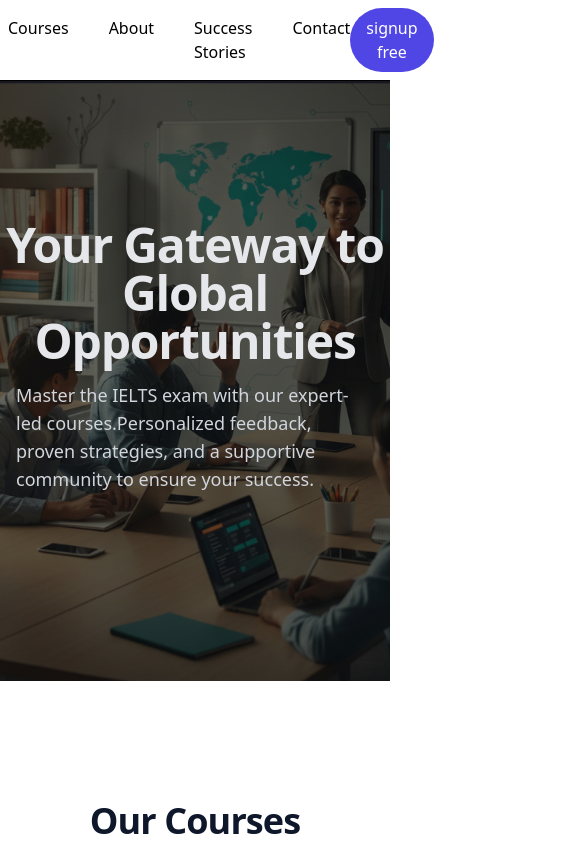
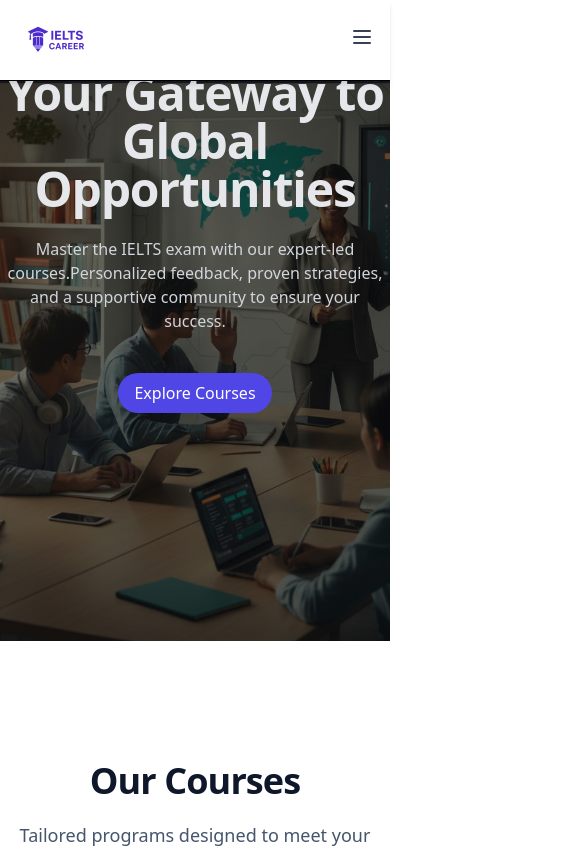
Before and after one commit to Nikhil112004/IELTS-Careers, a React app: page / in a window 390 px wide. Shown: the top 848 px of the page, 585 px wide, since content can reach past the window. Built offline with nearby package versions, Linux system fonts and the light colour scheme; the HTML template or start-up script is replaced by a standard one.

Commit message:
Made header and hero section responsive

```diff
--- a/src/components/Header.jsx
+++ b/src/components/Header.jsx
@@ -1,13 +1,14 @@
+import { useState } from "react";
 import Logo from "../assets/logo.png";
 import { Link } from "react-router-dom";
 
 const Title = () => {
     return (
-        <div id="home" className="ml-2 flex material-symbols-outlined text-primary text-xl ">
+        <div id="home" className=" ml-2 flex items-center material-symbols-outlined text-primary text-xl ">
         <span>
         <a href="/">
         <img
-        className="h-20 w-20 "
+        className="h-16 w-16 sm:h-20 sm:w-20"
         alt="logo"
         src={Logo}
         />
@@ -18,10 +19,11 @@
 };
 
 const Header = () => {
+    const [isOpen, setIsOpen] = useState(false);
     return (
-        <div className="border-b-1 flex items-center justify-between py-0 ">
+        <div className="sticky top-0 z-50 bg-white shadow-md border-b-1 flex items-center justify-between py-2 px-4 sm:px-10 ">
             <Title />
-            <div >
+            <div  className="hidden md:flex gap-6" >
                 <ul className="flex gap-10">
                     <li><Link to={"/courses"}>Courses</Link></li>
                     <li><Link to={"/About"}>About</Link></li>
@@ -29,7 +31,49 @@
                     <li><Link to={"/contact"}>Contact</Link></li>
                 </ul>
             </div>
-            <button className="bg-[#4f46e5] text-white py-2 px-4 mr-10 rounded-4xl">signup free</button>
+            <button className="hidden md:block bg-[#4f46e5] text-white py-2 px-4 mr-10 rounded-4xl">Signup Free</button>
+
+             <div className="md:hidden">
+        <button
+          onClick={() => setIsOpen(!isOpen)}
+          className="focus:outline-none"
+        >
+          <svg
+            className="w-6 h-6 text-gray-700"
+            fill="none"
+            stroke="currentColor"
+            viewBox="0 0 24 24"
+            xmlns="http://www.w3.org/2000/svg"
+          >
+            {isOpen ? (
+              <path
+                strokeLinecap="round"
+                strokeLinejoin="round"
+                strokeWidth="2"
+                d="M6 18L18 6M6 6l12 12"
+              />
+            ) : (
+              <path
+                strokeLinecap="round"
+                strokeLinejoin="round"
+                strokeWidth="2"
+                d="M4 6h16M4 12h16M4 18h16"
+              />
+            )}
+          </svg>
+        </button>
+      </div>
+       {isOpen && (
+        <div className="absolute top-20 left-0 w-full bg-white shadow-md flex flex-col items-center gap-4 py-4 md:hidden">
+          <Link to="/courses" className="hover:text-gray-600">Courses</Link>
+          <Link to="/About" className="hover:text-gray-600">About</Link>
+          <Link to="/success-Stories" className="hover:text-gray-600">Success Stories</Link>
+          <Link to="/contact" className="hover:text-gray-600">Contact</Link>
+          <button className="bg-[#4f46e5] text-white py-2 px-4 rounded-full">
+            Signup Free
+          </button>
+        </div>
+      )}
         </div>
     )
 }
--- a/src/components/HeroSection.jsx
+++ b/src/components/HeroSection.jsx
@@ -4,15 +4,17 @@
     return (
        <div>
                <div className='relative w-full'>
-                    <img alt='/' src={HeroImage} className='w-full h-150 object-cover'/>
-                <div className='absolute inset-0  items-center justify-center'>
-                    <h1 class=" pt-35 flex justify-center text-center text-5xl sm:text-6xl lg:text-7xl font-extrabold tracking-tight text-gray-200 dark:text-white">
+                    <img alt='/' src={HeroImage} className='w-full h-[35rem] sm:h-[45rem] lg:h-[50rem] object-cover'/>
+                <div className='absolute inset-0 pb-95 items-center flex flex-col text-center justify-center'>
+                    <h1 class=" pt-35 sm:text-4xl md:text-5xl flex justify-center text-center text-5xl  lg:text-6xl  xl:text-7xl font-extrabold tracking-tight text-gray-200 dark:text-white">
                       Your Gateway to <br /> Global Opportunities
                   </h1>
-                    <p class=" flex justify-center  p-4 text-lg sm:text-xl text-gray-300 dark:text-white-300">
-                      Master the IELTS exam with our expert-led courses.Personalized feedback, <br /> proven strategies, and a supportive community to ensure your success.
+                    <p class="mt-6 text-base sm:text-lg md:text-xl text-gray-300 dark:text-gray-200 max-w-3xl">
+                      Master the IELTS exam with our expert-led courses.Personalized feedback, <br className='hidden md:block' /> proven strategies, and a supportive community to ensure your success.
                   </p>
-                  <button className='ml-175 mt-4  px-4 py-2  text-white rounded-4xl bg-[#4f46e5]'>Explore Courses</button>
+                  <div className='flex justify-center'>
+                    <button className=' mt-10  px-4 py-2  text-white rounded-4xl bg-[#4f46e5] hover:bg-indigo-600 transition'>Explore Courses</button>
+                  </div>
                     </div>
                </div>
 
```
